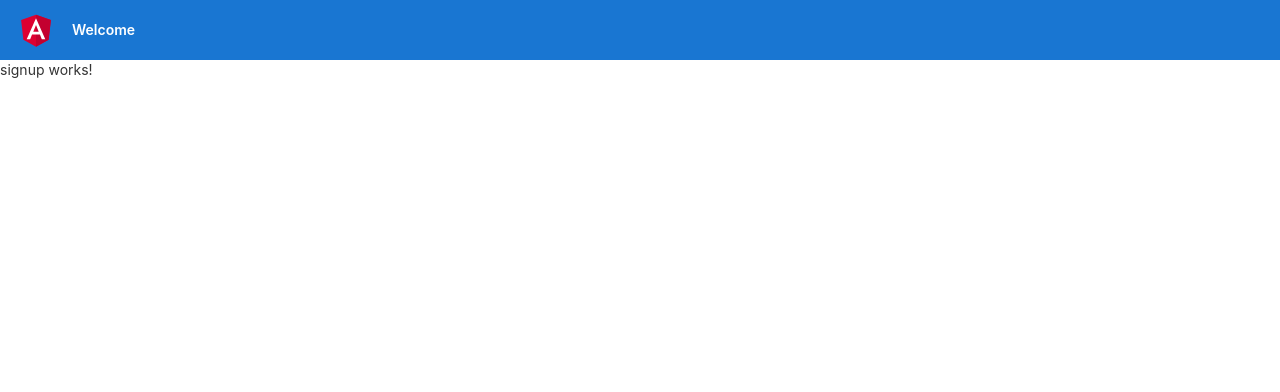
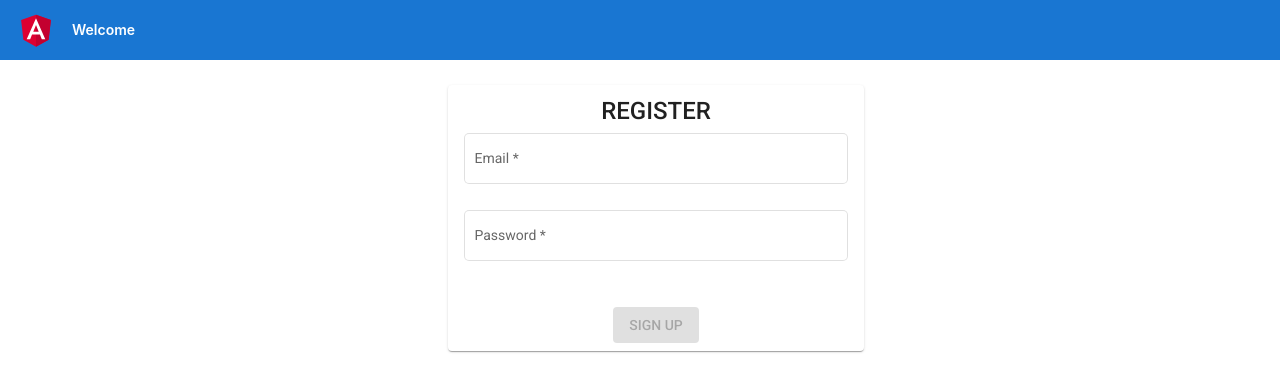
Before and after one commit to Direnzo30/koombea-tweeter-client, an Angular app: page /signup in a window 1280 px wide. Shown: the top 392 px of the page. Built offline with nearby package versions, Linux system fonts and the light colour scheme.

Commit message:
start signup template, minor fixes

```diff
--- a/src/app/services/sessions.service.ts
+++ b/src/app/services/sessions.service.ts
@@ -23,6 +23,6 @@ export class SessionsService {
   }
 
   public signOut() : Observable<any> {
-    return this.http.delete<any>(`${this.apiUrl}/signin`)
+    return this.http.delete<any>(`${this.apiUrl}/signout`)
   }
 }
--- a/src/app/signin/signin.component.ts
+++ b/src/app/signin/signin.component.ts
@@ -1,5 +1,6 @@
 import { Component, OnInit } from '@angular/core';
 import { FormBuilder, FormGroup, Validators } from '@angular/forms';
+import { SessionsService } from '../services/sessions.service';
 
 @Component({
   selector: 'app-signin',
@@ -10,7 +11,8 @@ export class SigninComponent implements OnInit {
 
   public signinForm: FormGroup;
 
-  constructor(private formBuilder: FormBuilder) {
+  constructor(private formBuilder: FormBuilder,
+              private sessions: SessionsService) {
     this.signinForm = this.initializeForm()
   }
 
@@ -25,7 +27,14 @@ export class SigninComponent implements OnInit {
   }
 
   signin() {
+    this.sessions.signIn(this.signinForm.value()).subscribe(
+      (response) => {
 
+      },
+      (error) => {
+
+      }
+    )
   }
 
 }
--- a/src/app/signup/signup.component.html
+++ b/src/app/signup/signup.component.html
@@ -1 +1,22 @@
-<p>signup works!</p>
+<div id="signup-form">
+    <form [formGroup]="signupForm" (ngSubmit)="signup()">
+        <mat-card>
+            <mat-card-content>
+                <mat-card-title>
+                    REGISTER
+                </mat-card-title>
+                    <mat-form-field appearance="outline">
+                        <mat-label>Email</mat-label>
+                        <input matInput autocomplete="off" formControlName="email">
+                    </mat-form-field>
+                    <mat-form-field appearance="outline">
+                        <mat-label>Password</mat-label>
+                        <input type="password" autocomplete="off" matInput formControlName="password">
+                    </mat-form-field>
+            </mat-card-content>
+            <mat-card-actions>
+                <button [disabled]="!signupForm.valid" type="submit" mat-raised-button color="primary">SIGN UP</button>
+            </mat-card-actions>
+        </mat-card>
+    </form>
+</div>
--- a/src/app/signup/signup.component.sass
+++ b/src/app/signup/signup.component.sass
@@ -0,0 +1,19 @@
+#signup-form
+    align-items: center
+    display: flex
+    justify-content: center
+    width: 100%
+
+    form
+        text-align: center
+        width:30%
+
+    mat-card
+        margin-top: 25px
+        width: 100%
+
+        mat-form-field
+            width: 100%
+
+        mat-card-actions
+            text-align: center
--- a/src/app/signup/signup.component.ts
+++ b/src/app/signup/signup.component.ts
@@ -1,4 +1,6 @@
 import { Component, OnInit } from '@angular/core';
+import { FormBuilder, FormGroup, Validators } from '@angular/forms';
+import { SessionsService } from '../services/sessions.service';
 
 @Component({
   selector: 'app-signup',
@@ -7,9 +9,32 @@ import { Component, OnInit } from '@angular/core';
 })
 export class SignupComponent implements OnInit {
 
-  constructor() { }
+  public signupForm: FormGroup;
+
+  constructor(private formBuilder: FormBuilder,
+              private sessions: SessionsService) {
+    this.signupForm = this.initializeForm()
+  }
 
   ngOnInit(): void {
   }
 
+  initializeForm(): FormGroup {
+    return this.formBuilder.group({
+      email: ['', [Validators.required, Validators.email]],
+      password: ['', [Validators.required]]
+    })
+  }
+
+  signup() {
+    this.sessions.signUp(this.signupForm.value()).subscribe(
+      (response) => {
+
+      },
+      (error) => {
+
+      }
+    )
+  }
+
 }
```
